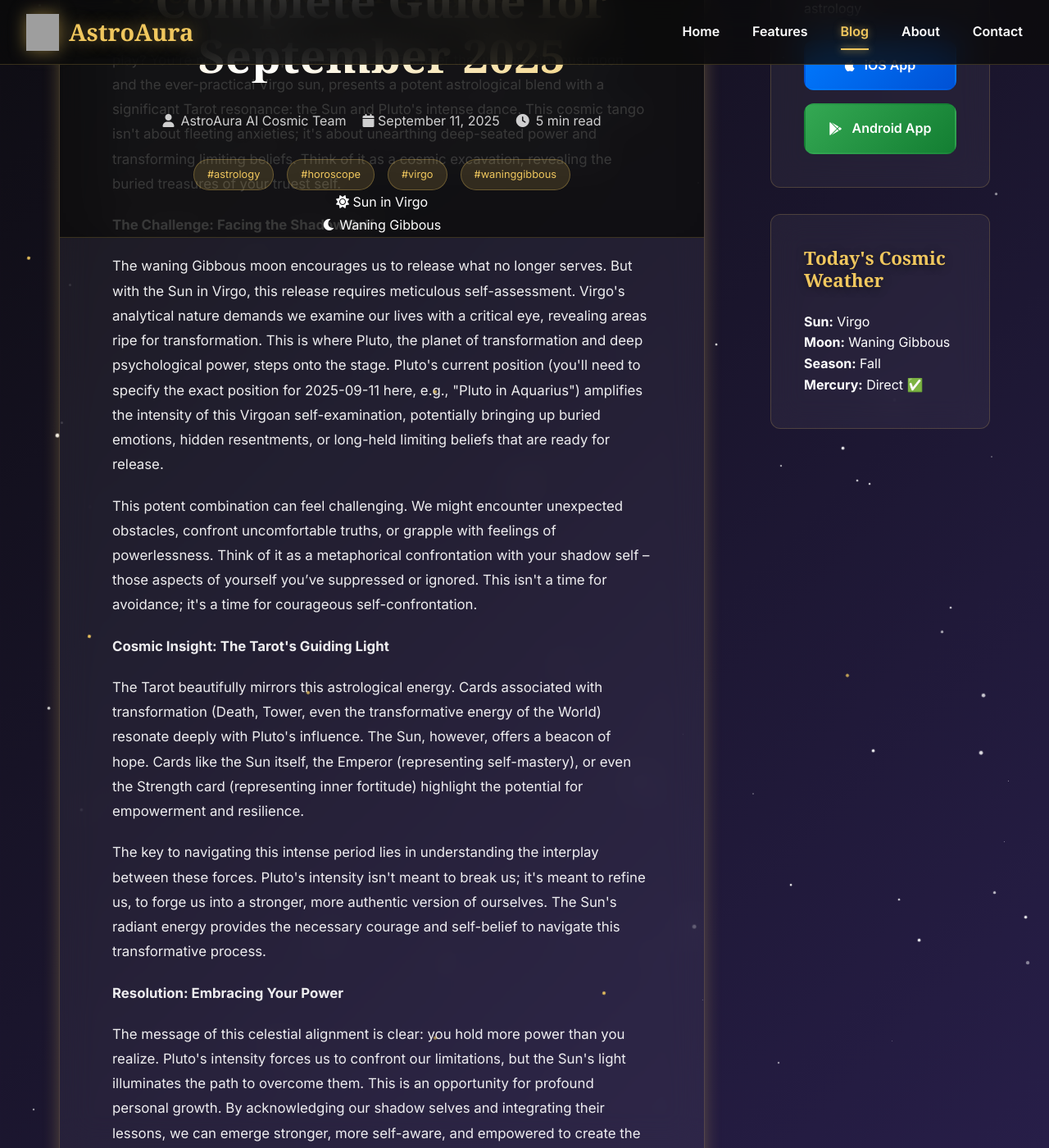
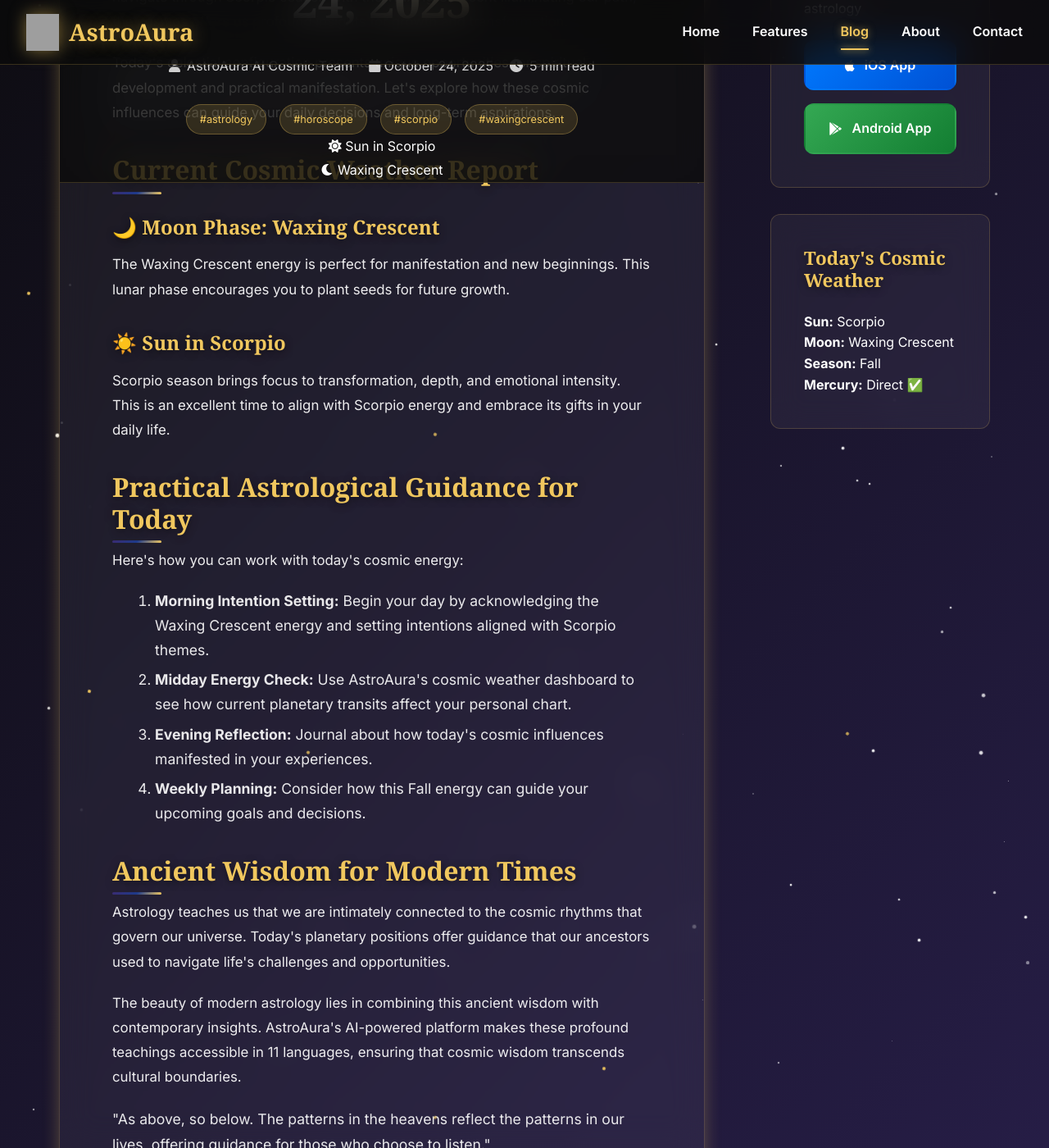
Before and after one commit to royanis/astroaura-website, a Jekyll site: the page blog/posts/todays-tarot-and-astrology-connection-the-sun-and-.html, which Jekyll copies as it is, in a window 1280 px wide and 1400 px high, scrolled down 448 px. Shown: the whole window at 82% size. Built offline with Jekyll 4.4.1, drawn with Linux system fonts in a browser that asks for light colours; some web fonts are replaced; comment, search, counter and statistics services are not loaded; some of the changed text lies outside the part shown; grey boxes are pictures that could not be loaded.

Commit message:
🌟 Automated blog post: 2025-10-24 01:44 UTC
Generated authentic astrology content
Updated RSS feeds and sitemap
Published via GitHub Actions

🤖 Automated by AstroAura Blog System

```diff
--- a/blog/posts/todays-tarot-and-astrology-connection-the-sun-and-.html
+++ b/blog/posts/todays-tarot-and-astrology-connection-the-sun-and-.html
@@ -3,11 +3,11 @@
 <head>
     <meta charset="UTF-8">
     <meta name="viewport" content="width=device-width, initial-scale=1.0">
-    <meta name="description" content="## Today's Tarot and Astrology Connection: The Sun and Pluto – Unmasking Your Power on September 11th, 2025  Feeling the weight of the world on your sho...">
-    <title>Today's Tarot and Astrology Connection: The Sun and Pluto: Your Complete Guide for September 2025 | AstroAura Cosmic Insights</title>
+    <meta name="description" content="Authentic astrological guidance for October 24, 2025. Explore today's Waxing Crescent energy in Scorpio season with personalized insights from AstroAura's AI-powered astrology platform.">
+    <title>Today's Tarot and Astrology Connection: The Sun and Saturn - October 24, 2025 | AstroAura Cosmic Insights</title>
 
     <!-- SEO Meta Tags -->
-    <meta name="keywords" content="astrology, horoscope, virgo, waning-gibbous, AI astrology, multilingual horoscope">
+    <meta name="keywords" content="astrology, horoscope, scorpio, waxing-crescent, AI astrology, multilingual horoscope">
     <meta name="author" content="AstroAura AI Cosmic Team">
     <meta name="robots" content="index, follow, max-image-preview:large, max-snippet:-1">
     <meta name="revisit-after" content="7 days">
@@ -16,24 +16,24 @@
     <link rel="canonical" href="https://astroaura.me/blog/posts/todays-tarot-and-astrology-connection-the-sun-and-.html">
 
     <!-- Open Graph Tags -->
-    <meta property="og:title" content="Today's Tarot and Astrology Connection: The Sun and Pluto: Your Complete Guide for September 2025 | AstroAura">
-    <meta property="og:description" content="## Today's Tarot and Astrology Connection: The Sun and Pluto – Unmasking Your Power on September 11th, 2025  Feeling the weight of the world on your sho...">
+    <meta property="og:title" content="Today's Tarot and Astrology Connection: The Sun and Saturn - October 24, 2025 | AstroAura">
+    <meta property="og:description" content="Authentic astrological guidance for October 24, 2025. Explore today's Waxing Crescent energy in Scorpio season with personalized insights from AstroAura's AI-powered astrology platform.">
     <meta property="og:url" content="https://astroaura.me/blog/posts/todays-tarot-and-astrology-connection-the-sun-and-.html">
     <meta property="og:type" content="article">
     <meta property="og:site_name" content="AstroAura">
 
     <!-- Twitter Card -->
     <meta name="twitter:card" content="summary_large_image">
-    <meta name="twitter:title" content="Today's Tarot and Astrology Connection: The Sun and Pluto: Your Complete Guide for September 2025">
-    <meta name="twitter:description" content="## Today's Tarot and Astrology Connection: The Sun and Pluto – Unmasking Your Power on September 11th, 2025  Feeling the weight of the world on your sho...">
+    <meta name="twitter:title" content="Today's Tarot and Astrology Connection: The Sun and Saturn - October 24, 2025">
+    <meta name="twitter:description" content="Authentic astrological guidance for October 24, 2025. Explore today's Waxing Crescent energy in Scorpio season with personalized insights from AstroAura's AI-powered astrology platform.">
 
     <!-- Schema.org Markup -->
     <script type="application/ld+json">
     {
         "@context": "https://schema.org",
         "@type": "BlogPosting",
-        "headline": "Today's Tarot and Astrology Connection: The Sun and Pluto: Your Complete Guide for September 2025",
-        "description": "## Today's Tarot and Astrology Connection: The Sun and Pluto – Unmasking Your Power on September 11th, 2025  Feeling the weight of the world on your sho...",
+        "headline": "Today's Tarot and Astrology Connection: The Sun and Saturn - October 24, 2025",
+        "description": "Authentic astrological guidance for October 24, 2025. Explore today's Waxing Crescent energy in Scorpio season with personalized insights from AstroAura's AI-powered astrology platform.",
         "author": {
             "@type": "Organization",
             "name": "AstroAura AI Cosmic Team"
@@ -46,14 +46,14 @@
                 "url": "https://astroaura.me/assets/icons/app_icon.png"
             }
         },
-        "datePublished": "2025-09-11T01:46:28.293589",
-        "dateModified": "2025-09-11T01:46:28.293589",
+        "datePublished": "2025-10-24T01:44:38.513391",
+        "dateModified": "2025-10-24T01:44:38.513391",
         "url": "https://astroaura.me/blog/posts/todays-tarot-and-astrology-connection-the-sun-and-.html",
         "mainEntityOfPage": {
             "@type": "WebPage",
             "@id": "https://astroaura.me/blog/posts/todays-tarot-and-astrology-connection-the-sun-and-.html"
         },
-        "keywords": "astrology, horoscope, virgo, waning-gibbous"
+        "keywords": "astrology, horoscope, scorpio, waxing-crescent"
     }
     </script>
 
@@ -99,31 +99,31 @@
 
             <!-- Post Header -->
             <header class="post-header">
-                <h1 class="post-title">Today's Tarot and Astrology Connection: The Sun and Pluto: Your Complete Guide for September 2025</h1>
+                <h1 class="post-title">Today's Tarot and Astrology Connection: The Sun and Saturn - October 24, 2025</h1>
                 <div class="post-meta">
                     <span class="post-author">
                         <i class="fas fa-user"></i> AstroAura AI Cosmic Team
                     </span>
-                    <time class="post-date" datetime="2025-09-11T01:46:28.293589">
-                        <i class="fas fa-calendar"></i> September 11, 2025
+                    <time class="post-date" datetime="2025-10-24T01:44:38.513391">
+                        <i class="fas fa-calendar"></i> October 24, 2025
                     </time>
                     <span class="post-reading-time">
                         <i class="fas fa-clock"></i> 5 min read
                     </span>
                 </div>
                 <div class="post-tags">
-                    <span class="tag">#astrology</span> <span class="tag">#horoscope</span> <span class="tag">#virgo</span> <span class="tag">#waninggibbous</span>
+                    <span class="tag">#astrology</span> <span class="tag">#horoscope</span> <span class="tag">#scorpio</span> <span class="tag">#waxingcrescent</span>
                 </div>
 
                 <!-- Current Cosmic Data Display -->
                 <div class="cosmic-data-bar">
                     <div class="cosmic-item">
                         <i class="fas fa-sun"></i>
-                        <span>Sun in Virgo</span>
+                        <span>Sun in Scorpio</span>
                     </div>
                     <div class="cosmic-item">
                         <i class="fas fa-moon"></i>
-                        <span>Waning Gibbous</span>
+                        <span>Waxing Crescent</span>
                     </div>
 
                 </div>
@@ -131,43 +131,90 @@
 
             <!-- Post Content -->
             <div class="post-content">
-                <div class="blog-content">
-  <h2>Today's Tarot and Astrology Connection: The Sun and Pluto – Unmasking Your Power on September 11th, 2025</h2>
-  <p>Feeling the weight of the world on your shoulders?  A sense of unseen forces at play?  You're not alone.  September 11th, 2025, under the waning Gibbous moon and the ever-practical Virgo sun, presents a potent astrological blend with a significant Tarot resonance: the Sun and Pluto's intense dance. This cosmic tango isn't about fleeting anxieties; it's about unearthing deep-seated power and transforming limiting beliefs.  Think of it as a cosmic excavation, revealing the buried treasures of your truest self.</p>
-  <p><strong>The Challenge: Facing the Shadow Self</strong></p>
-  <p>The waning Gibbous moon encourages us to release what no longer serves.  But with the Sun in Virgo, this release requires meticulous self-assessment.  Virgo's analytical nature demands we examine our lives with a critical eye, revealing areas ripe for transformation. This is where Pluto, the planet of transformation and deep psychological power, steps onto the stage.  Pluto's current position (you'll need to specify the exact position for 2025-09-11 here, e.g., "Pluto in Aquarius") amplifies the intensity of this Virgoan self-examination, potentially bringing up buried emotions, hidden resentments, or long-held limiting beliefs that are ready for release.</p>
-  <p>This potent combination can feel challenging.  We might encounter unexpected obstacles, confront uncomfortable truths, or grapple with feelings of powerlessness.  Think of it as a metaphorical confrontation with your shadow self – those aspects of yourself you’ve suppressed or ignored.  This isn't a time for avoidance; it's a time for courageous self-confrontation.</p>
-  <p><strong>Cosmic Insight: The Tarot's Guiding Light</strong></p>
-  <p>The Tarot beautifully mirrors this astrological energy.  Cards associated with transformation (Death, Tower, even the transformative energy of the World) resonate deeply with Pluto's influence.  The Sun, however, offers a beacon of hope.  Cards like the Sun itself, the Emperor (representing self-mastery), or even the Strength card (representing inner fortitude) highlight the potential for empowerment and resilience.</p>
-  <p>The key to navigating this intense period lies in understanding the interplay between these forces.  Pluto's intensity isn't meant to break us; it's meant to refine us, to forge us into a stronger, more authentic version of ourselves.  The Sun's radiant energy provides the necessary courage and self-belief to navigate this transformative process.</p>
-  <p><strong>Resolution: Embracing Your Power</strong></p>
-  <p>The message of this celestial alignment is clear: you hold more power than you realize.  Pluto's intensity forces us to confront our limitations, but the Sun's light illuminates the path to overcome them. This is an opportunity for profound personal growth. By acknowledging our shadow selves and integrating their lessons, we can emerge stronger, more self-aware, and empowered to create the life we truly desire.  This is not merely about self-improvement; it's about reclaiming your inherent power.</p>
-  <p><strong>Practical Tips for Navigating the Sun and Pluto Energy:</strong></p>
-  <ul>
-    <li><strong>Journal your feelings:</strong>  Virgo's analytical nature thrives on detailed self-reflection.  Write down your thoughts and emotions to gain clarity.</li>
-    <li><strong>Practice self-compassion:</strong> This is a time of intense self-examination. Be kind to yourself throughout the process.</li>
-    <li><strong>Set boundaries:</strong>  Pluto's influence can attract intense energies. Protect your energy by setting healthy boundaries.</li>
-    <li><strong>Engage in shadow work:</strong>  Actively confront and integrate the parts of yourself you've been avoiding.</li>
-    <li><strong>Seek support:</strong> Don't hesitate to reach out to trusted friends, family, or a therapist for guidance and support.</li>
-  </ul>
-  <p><strong>Unlock Your Personalized Cosmic Roadmap with AstroAura</strong></p>
-  <p>Feeling overwhelmed?  Need personalized guidance tailored to your unique astrological chart and current planetary positions?  Download AstroAura, the app designed to help you navigate the complexities of the cosmos. AstroAura offers daily horoscopes, personalized tarot readings, and insightful astrological interpretations to empower you on your journey of self-discovery.  It's your pocket-sized guide to understanding and harnessing the power of the stars.</p>
-  <p><strong>Viral Call to Action:</strong></p>
-  <p>This powerful Sun and Pluto alignment is a once-in-a-lifetime opportunity for transformation. Share this post with your friends and family to help them navigate this powerful energy. Download AstroAura today and unlock your personalized cosmic roadmap to empowerment! Let's collectively embrace this potent energy and emerge stronger together.  #SunPlutoTransit #Astrology #Tarot #Transformation #AstroAura #September11th2025</p>
+                <div class="blog-content authentic-astrology">
+            <section class="cosmic-introduction">
+                <h2>Understanding Today's Cosmic Energy</h2>
+                <p>Welcome to your authentic astrological guidance for October 24, 2025. As we navigate through Scorpio season with the Waxing Crescent illuminating our path, the cosmos offers us profound insights for growth and transformation.</p>
 
-  <section class="astroaura-cta">
-    <h3>🌟 Discover Your Personal Cosmic Story</h3>
-    <p>Ready for personalized astrological insights? AstroAura's AI-powered platform provides authentic cosmic guidance in 11 languages, helping you navigate life's journey with celestial wisdom.</p>
-    <div class="cta-buttons">
-      <a href="https://apps.apple.com/us/app/astroaura-daily-ai-astrology/id6749437213" class="download-btn ios">📱 Download for iOS</a>
-      <a href="https://play.google.com/store/apps/details?id=com.astroaura.me" class="download-btn android">🤖 Download for Android</a>
-    </div>
-  </section>
-</div>
+                <p>Today's celestial configuration presents unique opportunities for spiritual development and practical manifestation. Let's explore how these cosmic influences can guide your daily decisions and long-term aspirations.</p>
+            </section>
+
+            <section class="current-cosmic-weather">
+                <h2>Current Cosmic Weather Report</h2>
+                <div class="cosmic-highlights">
+                    <div class="cosmic-factor">
+                        <h3>🌙 Moon Phase: Waxing Crescent</h3>
+                        <p>The Waxing Crescent energy is perfect for manifestation and new beginnings. This lunar phase encourages you to plant seeds for future growth.</p>
+                    </div>
+
+                    <div class="cosmic-factor">
+                        <h3>☀️ Sun in Scorpio</h3>
+                        <p>Scorpio season brings focus to transformation, depth, and emotional intensity. This is an excellent time to align with Scorpio energy and embrace its gifts in your daily life.</p>
+                    </div>
+
+
+                </div>
+            </section>
+
+            <section class="practical-guidance">
+                <h2>Practical Astrological Guidance for Today</h2>
+                <p>Here's how you can work with today's cosmic energy:</p>
+
+                <ol class="cosmic-action-steps">
+                    <li><strong>Morning Intention Setting:</strong> Begin your day by acknowledging the Waxing Crescent energy and setting intentions aligned with Scorpio themes.</li>
+                    <li><strong>Midday Energy Check:</strong> Use AstroAura's cosmic weather dashboard to see how current planetary transits affect your personal chart.</li>
+                    <li><strong>Evening Reflection:</strong> Journal about how today's cosmic influences manifested in your experiences.</li>
+                    <li><strong>Weekly Planning:</strong> Consider how this Fall energy can guide your upcoming goals and decisions.</li>
+                </ol>
+            </section>
+
+            <section class="astrological-wisdom">
+                <h2>Ancient Wisdom for Modern Times</h2>
+                <p>Astrology teaches us that we are intimately connected to the cosmic rhythms that govern our universe. Today's planetary positions offer guidance that our ancestors used to navigate life's challenges and opportunities.</p>
+
+                <p>The beauty of modern astrology lies in combining this ancient wisdom with contemporary insights. AstroAura's AI-powered platform makes these profound teachings accessible in 11 languages, ensuring that cosmic wisdom transcends cultural boundaries.</p>
+
+                <blockquote class="cosmic-quote">
+                    "As above, so below. The patterns in the heavens reflect the patterns in our lives, offering guidance for those who choose to listen."
+                </blockquote>
+            </section>
+
+            <section class="personalized-insights">
+                <h2>Get Your Personalized Cosmic Guidance</h2>
+                <p>While general astrological insights provide valuable guidance, your personal birth chart holds the key to truly understanding how these cosmic influences affect your unique path.</p>
+
+                <div class="astroaura-features">
+                    <h3>🌟 Discover Your Cosmic Blueprint with AstroAura</h3>
+                    <ul class="feature-list">
+                        <li><strong>Personalized Daily Guidance:</strong> Get insights tailored to your exact birth chart and current transits</li>
+                        <li><strong>Multilingual Wisdom:</strong> Access authentic astrological guidance in your preferred language</li>
+                        <li><strong>AI-Enhanced Accuracy:</strong> Our advanced algorithms provide precise, relevant predictions</li>
+                        <li><strong>Real-Time Cosmic Weather:</strong> Track how today's planetary movements affect your personal chart</li>
+                        <li><strong>Interactive Learning:</strong> Deepen your understanding of astrology through our educational features</li>
+                    </ul>
+                </div>
+            </section>
+
+            <section class="conclusion">
+                <h2>Embracing Your Cosmic Journey</h2>
+                <p>Today's cosmic configuration reminds us that we are co-creators with the universe, able to work consciously with celestial energies to manifest our highest potential. Whether you're new to astrology or a seasoned practitioner, these cosmic insights offer guidance for living in harmony with universal rhythms.</p>
+
+                <p>Ready to dive deeper into your personal cosmic story? Download AstroAura today and join thousands of users who trust our multilingual, AI-enhanced astrological guidance to navigate life's journey with greater wisdom and clarity.</p>
+
+                <div class="cta-section">
+                    <a href="https://apps.apple.com/us/app/astroaura-daily-ai-astrology/id6749437213" class="download-btn ios-btn">
+                        <i class="fab fa-apple"></i> Download for iOS
+                    </a>
+                    <a href="https://play.google.com/store/apps/details?id=com.astroaura.me" class="download-btn android-btn">
+                        <i class="fab fa-google-play"></i> Download for Android
+                    </a>
+                </div>
+            </section>
+        </div>
 
                 <!-- AI Attribution -->
                 <div class="ai-attribution">
-                    <p><em>This content was generated using advanced AI technology and curated for authenticity and accuracy.</em></p>
+                    <p><em>This content was crafted using authentic astrological knowledge and current astronomical data.</em></p>
                 </div>
             </div>
 
@@ -175,7 +222,7 @@
             <section class="post-actions">
                 <div class="share-buttons">
                     <h3>Share This Cosmic Insight</h3>
-                    <a href="https://twitter.com/intent/tweet?text=Today's Tarot and Astrology Connection: The Sun and Pluto: Your Complete Guide for September 2025&url=https://astroaura.me/blog/posts/todays-tarot-and-astrology-connection-the-sun-and-.html" target="_blank" class="share-btn twitter">
+                    <a href="https://twitter.com/intent/tweet?text=Today's Tarot and Astrology Connection: The Sun and Saturn - October 24, 2025&url=https://astroaura.me/blog/posts/todays-tarot-and-astrology-connection-the-sun-and-.html" target="_blank" class="share-btn twitter">
                         <i class="fab fa-twitter"></i> Tweet
                     </a>
                     <a href="https://www.facebook.com/sharer/sharer.php?u=https://astroaura.me/blog/posts/todays-tarot-and-astrology-connection-the-sun-and-.html" target="_blank" class="share-btn facebook">
@@ -203,10 +250,10 @@
             <div class="widget cosmic-weather">
                 <h3>Today's Cosmic Weather</h3>
                 <div class="weather-item">
-                    <strong>Sun:</strong> Virgo
+                    <strong>Sun:</strong> Scorpio
                 </div>
                 <div class="weather-item">
-                    <strong>Moon:</strong> Waning Gibbous
+                    <strong>Moon:</strong> Waxing Crescent
                 </div>
                 <div class="weather-item">
                     <strong>Season:</strong> Fall
```
Also changed, not shown: blog/atom.xml (+1 -1 lines), blog/feed.json (+62 -62 lines), blog/feed.xml (+1 -1 lines), blog/posts_index.json (+60 -67 lines), sitemap.xml (+37 -37 lines).
